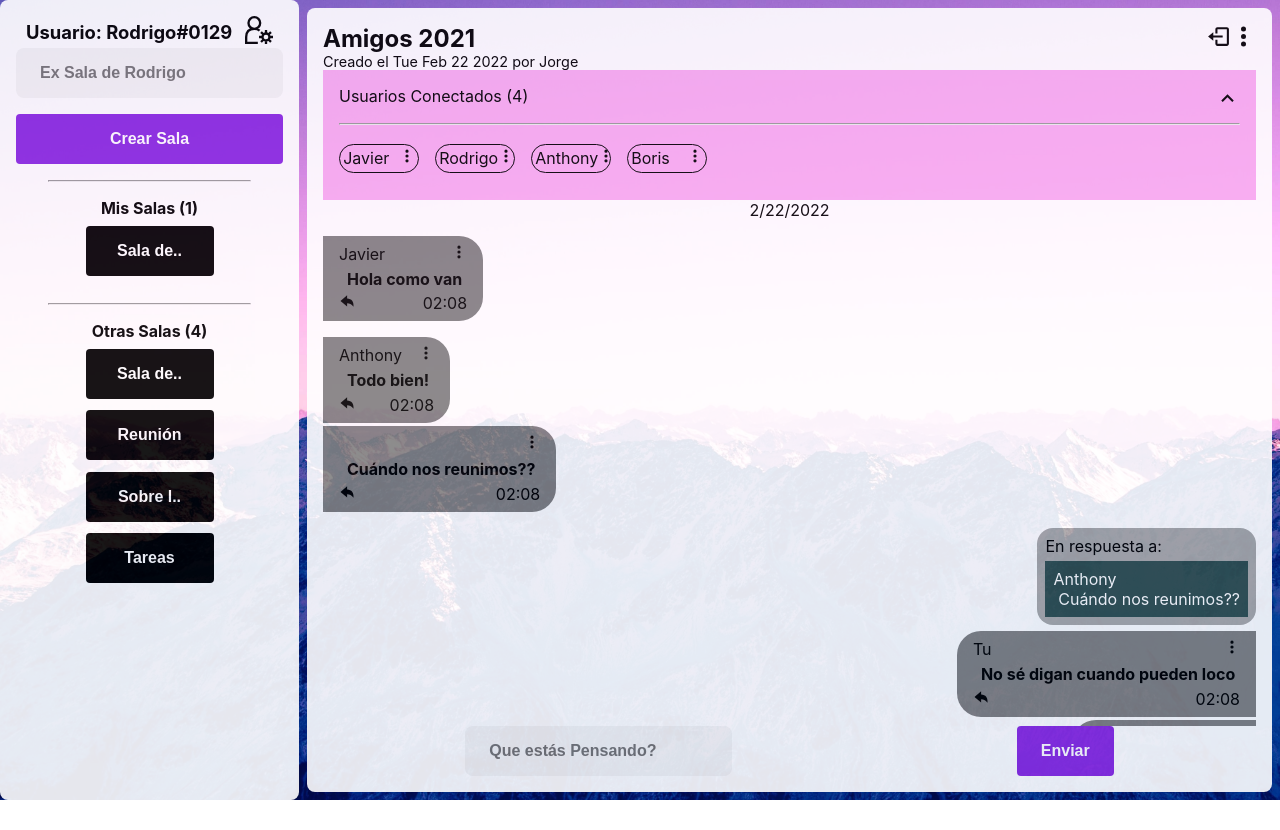
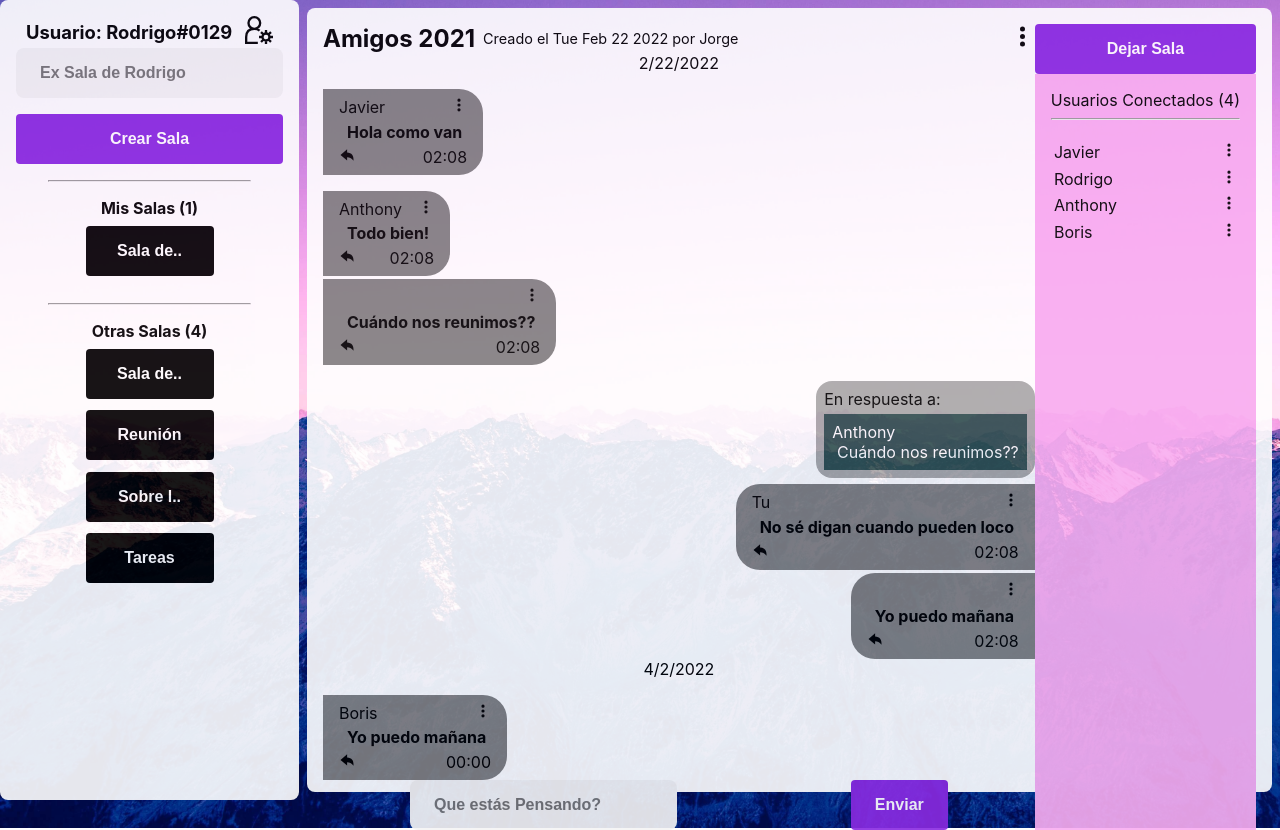
Before and after one commit to RodrigoDuarteB/nextjs-nodejs-sockets-roomchat, a Next.js app in the folder client/: page /rooms/1 in a window 1280 px wide. Before the commit the page ends 800 px from the top, so only its background shows below. Built offline with nearby package versions, Linux system fonts and the light colour scheme; no server answers.

Commit message:
no changes description

```diff
--- a/client/components/RoomInfo/RoomInfo.module.css
+++ b/client/components/RoomInfo/RoomInfo.module.css
@@ -15,3 +15,23 @@
 .description {
     font-size: 0.9rem;
 }
+
+.info {
+    display: flex;
+    flex-direction: column;
+}
+
+@media (min-width: 1024px) {
+    .leaveButton {
+        display: none;
+    }
+
+    .info {
+        flex-direction: row;
+        align-items: center;
+    }
+
+    .title {
+        margin-right: 0.5rem;
+    }
+}
--- a/client/components/RoomInfo/RoomInfo.tsx
+++ b/client/components/RoomInfo/RoomInfo.tsx
@@ -12,16 +12,19 @@ interface IProps {
 const RoomInfo: FC<IProps> = ({ room }) => {
     return (
         <div className={styles.container}>
-            <div>
+            <div className={styles.info}>
                 <p className={styles.title}>{room.title}</p>
                 <p className={styles.description}>Creado el {room.createdAt.toDateString()} por {room.createdBy}</p>
             </div>
 
             <div className={styles.buttonsContainer}>
-                <IconButton
-                    icon={<BiLogOut size={25}/>}
-                    onClick={() => {}}
-                />
+                <div className={styles.leaveButton}>
+                    <IconButton
+                        icon={<BiLogOut size={25}/>}
+                        onClick={() => {}}
+                    />
+                </div>
+
                 <IconButton
                     icon={<HiDotsVertical size={25}/>}
                     onClick={() => {}}
--- a/client/components/UserBadge/UserBadge.module.css
+++ b/client/components/UserBadge/UserBadge.module.css
@@ -7,3 +7,16 @@
     padding: 0.2rem;
     margin-right: 1rem;
 }
+
+@media (min-width: 1024px) {
+    .container {
+        border: none;
+        width: 100%;
+        margin: 0;
+        border-radius: 0;
+    }
+
+    .container:hover {
+        background-color: white;
+    }
+}
--- a/client/components/UsersRoom/UsersRoom.module.css
+++ b/client/components/UsersRoom/UsersRoom.module.css
@@ -12,3 +12,19 @@
     overflow-x: auto;
     padding: 0.7rem 0;
 }
+
+@media (min-width: 1024px) {
+    .expandButton {
+        display: none;
+    }
+
+    .badgesContainer {
+        flex-direction: column;
+        overflow-x: none;
+        align-items: center;
+    }
+
+    .container {
+        flex-grow: 1;
+    }
+}
--- a/client/components/UsersRoom/UsersRoom.tsx
+++ b/client/components/UsersRoom/UsersRoom.tsx
@@ -15,10 +15,13 @@ const UsersRoom: FC<IProps> = ({ users }) => {
         <div className={localStyles.container} style={{ backgroundColor: styles.colors.secondary }}>
             <div className={localStyles.titleContainer}>
                 <p>Usuarios Conectados ({users.length})</p>
-                <IconButton
-                    icon={<MdOutlineExpandLess size={25}/>}
-                    onClick={() => {}}
-                />
+
+                <div className={localStyles.expandButton}>
+                    <IconButton
+                        icon={<MdOutlineExpandLess size={25}/>}
+                        onClick={() => {}}
+                    />
+                </div>
             </div>
 
             <hr />
--- a/client/pages/rooms/[id].module.css
+++ b/client/pages/rooms/[id].module.css
@@ -6,5 +6,27 @@
 .container {
     display: flex;
     flex-direction: column;
-    max-height: 100%;
 }
+
+.desktopUsers {
+    display: none;
+}
+
+@media (min-width: 1024px) {
+    .desktopUsers {
+        display: flex;
+        flex-direction: column;
+    }
+
+    .mobileUsers {
+        display: none;
+    }
+
+    .container {
+        flex-direction: row;
+    }
+
+    .subcontainer {
+        flex-grow: 1;
+    }
+ }
--- a/client/pages/rooms/[id].tsx
+++ b/client/pages/rooms/[id].tsx
@@ -37,6 +37,7 @@ const Room: FC<IProps> = (props) => {
     return (
         <RoomsLayout>
             <div className={localStyles.container}>
+                <div className={localStyles.subcontainer}>
                     <RoomInfo
                         room={{
                             id: '1',
@@ -46,9 +47,18 @@ const Room: FC<IProps> = (props) => {
                             title: 'Amigos 2021'
                         }}
                     />
+                    <div className={localStyles.mobileUsers}>
                         <UsersRoom users={users}/>
+                    </div>
                     <MessagesContainer messages={messages}/>
                     <MessageForm />
+                </div>
+
+                <div className={localStyles.desktopUsers}>
+                    <Button text={'Dejar Sala'} color={styles.colors.primary} textColor={'white'} onClick={() => {}} />
+
+                    <UsersRoom users={users}/>
+                </div>
             </div>
         </RoomsLayout>
     )
```
Lines whose indentation alone changed are shown as unchanged.
